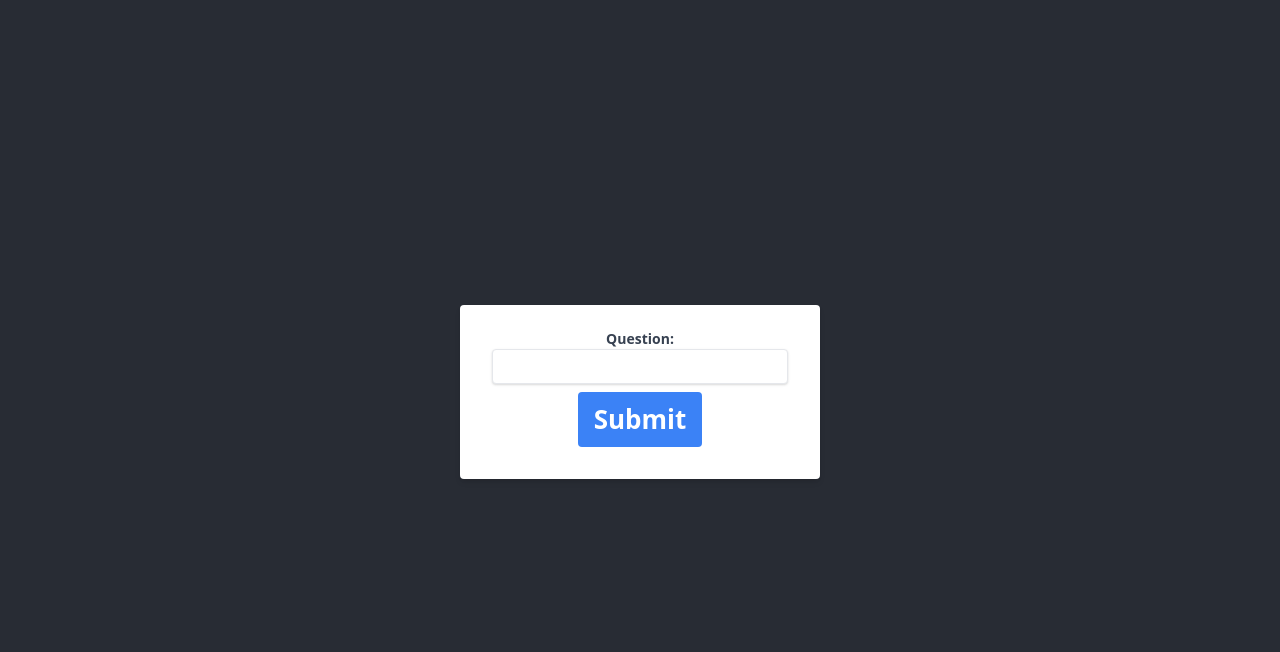
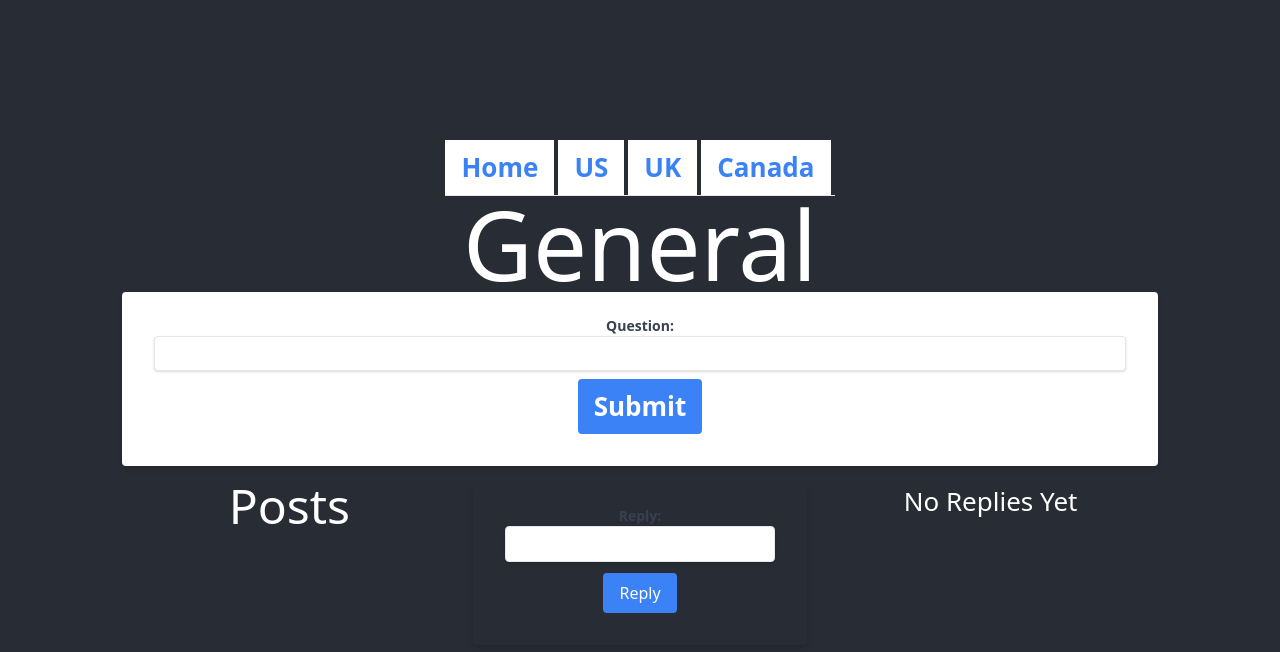
Before and after one commit to LCHK-Side-Project/Study-Paxos, a React (Create React App) app in the folder frontend/study-paxos/: page / in a window 1280 px wide. Shown: the top 652 px of the page. Built offline with nearby package versions, Linux system fonts and the light colour scheme.

Commit message:
separated replies for different questions

```diff
--- a/frontend/study-paxos/package.json
+++ b/frontend/study-paxos/package.json
@@ -9,6 +9,7 @@
     "@testing-library/user-event": "^12.8.3",
     "react": "^17.0.2",
     "react-dom": "^17.0.2",
+    "react-router-dom": "^5.2.0",
     "react-scripts": "4.0.3",
     "web-vitals": "^1.1.2"
   },
--- a/frontend/study-paxos/src/App.js
+++ b/frontend/study-paxos/src/App.js
@@ -1,22 +1,54 @@
 
 import './App.css';
-import QuestionBoard from './QuestionBoard';
+import QuestionBoard from './PostBoard';
+import {
+  BrowserRouter as Router,
+  Switch,
+  Route,
+  Link
+} from "react-router-dom";
 
-function App() {
+let App = () => {
   return (
-    <div className="App">
-      <header className="App-header">
+    <Router>
 
-        <QuestionBoard/>
-        <a
-          className="App-link"
-          href="https://reactjs.org"
-          target="_blank"
-          rel="noopener noreferrer"
-        >
-        </a>
-      </header>
-    </div>
+      <div className="App">
+        <header className="App-header">
+
+          <ul class="flex border-b">
+            <li class="mr-1">
+              <Link class="bg-white inline-block py-2 px-4 text-blue-500 hover:text-blue-800 font-semibold" to="/">Home</Link>
+            </li>
+            <li class="mr-1">
+              <Link class="bg-white inline-block py-2 px-4 text-blue-500 hover:text-blue-800 font-semibold" to="/us">US</Link>
+            </li>
+            <li class="mr-1">
+              <Link class="bg-white inline-block py-2 px-4 text-blue-500 hover:text-blue-800 font-semibold" to="/uk">UK</Link>
+            </li>
+            <li class="mr-1">
+              <Link class="bg-white inline-block py-2 px-4 text-blue-500 hover:text-blue-800 font-semibold" to="/ca">Canada</Link>
+            </li>
+          </ul>
+
+          <Switch>
+            <Route path="/us">
+              <QuestionBoard country="US" />
+            </Route>
+            <Route path="/uk">
+              <QuestionBoard country="UK" />
+
+            </Route>
+            <Route path="/ca">
+              <QuestionBoard country="Canada" />
+
+            </Route>
+            <Route path="/">
+              <QuestionBoard country="General" />
+
+            </Route>
+          </Switch>
+        </header>
+      </div></Router>
   );
 }
 
--- /dev/null
+++ b/frontend/study-paxos/src/PostBoard.js
@@ -0,0 +1,74 @@
+import React, { useState } from 'react';
+import PostList from './PostList';
+import './index.css';
+import PostDetail from './PostDetail';
+import ReplyList from './ReplyList';
+import ReplyForm from './ReplyForm';
+
+//Combination of all components
+//Probably states and methods will be replaced by Redux sooner or later
+
+let QuestionBoard = (props) => {
+    const [questions, setQuestions] = useState([]);
+    const [currentReply, setCurrentReply] = useState("")
+
+    const [currentQuestion, setCurrentQuestion] = useState("")
+    const [clickedQuestion, setClickedQuestion] = useState("")
+    const [replies, setReplies] = useState(new Map())
+
+    let handleChange = (event) => {
+        setCurrentQuestion(event.target.value)
+    }
+
+    let handleSubmit = (event) => {
+        event.preventDefault();
+        setQuestions([...questions, currentQuestion])
+
+        setCurrentQuestion("")
+    }
+
+    let questionOnClick = (question) => {
+        console.log(question)
+        setClickedQuestion(question)
+    }
+
+    let addReply = (event) => {
+        event.preventDefault();
+        // alert('A name was submitted: ' + currentReply);
+        console.log(replies)
+        if(!(clickedQuestion in replies)) {
+            replies[clickedQuestion] = [currentReply]
+            setReplies(replies)
+        } else {
+            replies[clickedQuestion] = [...replies[clickedQuestion], currentReply]
+            setReplies(replies)
+        }
+        setCurrentReply("")
+    }
+
+    return (
+        <div>
+            <h2 class="text-8xl">{props.country}</h2>
+            <form class="bg-white shadow-md rounded px-8 pt-6 pb-8 mb-4" onSubmit={handleSubmit}>
+                <label class="block text-gray-700 text-sm font-bold mb-2" for="question">
+                    Question:
+                    <input class="shadow appearance-none border rounded w-full py-2 px-3 text-gray-700 leading-tight focus:outline-none focus:shadow-outline" value={currentQuestion} onChange={handleChange} />
+                </label>
+                <input class="bg-blue-500 hover:bg-blue-700 text-white font-bold py-2 px-4 rounded focus:outline-none focus:shadow-outline" type="submit" value="Submit" />
+            </form>
+            <div class="grid grid-cols-3 gap-4">
+                <PostList questions={questions} onClick={questionOnClick} />
+                <div>
+                    <PostDetail question={clickedQuestion} />
+                    <ReplyForm setCurrentReply={setCurrentReply} currentReply={currentReply} addReply={addReply} clickedQuestion={clickedQuestion} replies={replies} />
+                </div>
+                <div>
+                    <ReplyList replies={replies} clickedQuestion={clickedQuestion} />
+                </div>
+            </div>
+
+        </div>
+    );
+}
+
+export default QuestionBoard;
--- /dev/null
+++ b/frontend/study-paxos/src/PostDetail.js
@@ -0,0 +1,15 @@
+import React from 'react';
+import './index.css';
+
+//Header of the Post
+//Currently only displays the title of the post
+let PostDetail = (props) => {
+
+    return (
+        <div>
+            <h2>{props.question}</h2>
+        </div>
+    );
+}
+
+export default PostDetail;
--- /dev/null
+++ b/frontend/study-paxos/src/PostList.js
@@ -0,0 +1,9 @@
+//Lists all questions belonging to the country
+let PostList = (props) => {
+    return <div>
+        <p class="text-5xl">Posts</p>
+        {props.questions.map(txt => <div class="hover:bg-purple-700" onClick={() => props.onClick(txt)}>{txt}</div>)}
+    </div>
+}
+
+export default PostList;
--- a/frontend/study-paxos/src/QuestionBoard.js
+++ /dev/null
@@ -1,35 +0,0 @@
-import React, { useState } from 'react';
-import QuestionList from './QuestionList';
-import './index.css';
-let QuestionBoard = (props) => {
-    const [questions, setQuestions] = useState([]);
-
-    const [currentQuestion, setCurrentQuestion] = useState("")
-
-
-    let handleChange = (event) => {
-        setCurrentQuestion(event.target.value)
-    }
-
-    let handleSubmit = (event) => {
-        event.preventDefault();
-        setQuestions([...questions, currentQuestion])
-
-        setCurrentQuestion("")
-    }
-
-    return (
-        <div>
-            <form class="bg-white shadow-md rounded px-8 pt-6 pb-8 mb-4" onSubmit={handleSubmit}>
-                <label class="block text-gray-700 text-sm font-bold mb-2" for="question">
-                    Question:
-                    <input class="shadow appearance-none border rounded w-full py-2 px-3 text-gray-700 leading-tight focus:outline-none focus:shadow-outline" value={currentQuestion} onChange={handleChange} />
-                </label>
-                <input class="bg-blue-500 hover:bg-blue-700 text-white font-bold py-2 px-4 rounded focus:outline-none focus:shadow-outline"type="submit" value="Submit" />
-            </form>
-            <QuestionList questions={questions} />
-        </div>
-    );
-}
-
-export default QuestionBoard;
--- a/frontend/study-paxos/src/QuestionList.js
+++ /dev/null
@@ -1,9 +0,0 @@
-
-
-let QuestionList = (props) => {
-    return <div>
-        {props.questions.map(txt => <p>{txt}</p>)}
-    </div>
-}
-
-export default QuestionList;
--- /dev/null
+++ b/frontend/study-paxos/src/ReplyForm.js
@@ -0,0 +1,27 @@
+import React from 'react';
+import './index.css';
+
+//A form that inserts new reply to all replies
+
+let ReplyForm = (props) => {
+
+    let handleChange = (event) => {
+        props.setCurrentReply(event.target.value)
+    }
+
+    return (
+        <div>
+
+            <form class="bg-grey shadow-md rounded px-8 pt-6 pb-8 mb-4" onSubmit={props.addReply}>
+                <label class="block text-gray-700 text-sm font-bold mb-2" for="question">
+                    Reply:
+                    <input class="shadow appearance-none border rounded w-full py-2 px-3 text-gray-700 leading-tight focus:outline-none focus:shadow-outline" value={props.currentReply} onChange={handleChange} />
+                </label>
+                <input class="bg-blue-500 hover:bg-blue-700 text-white text-base py-2 px-4 rounded focus:outline-none focus:shadow-outline" type="submit" value="Reply" />
+            </form>
+
+        </div>
+    );
+}
+
+export default ReplyForm;
--- /dev/null
+++ b/frontend/study-paxos/src/ReplyList.js
@@ -0,0 +1,16 @@
+//A list that displays all replies from the clicked question
+
+let ReplyList = (props) => {
+
+    if (props.clickedQuestion in props.replies) {
+        return <div>
+            {props.replies[props.clickedQuestion].map(txt => <p>{txt}</p>)}
+        </div>
+    } else {
+        return <div>
+            No Replies Yet
+        </div>
+    }
+}
+
+export default ReplyList;
```
Also changed, not shown: 1 other file (tests, documents, lock files or other folders).
